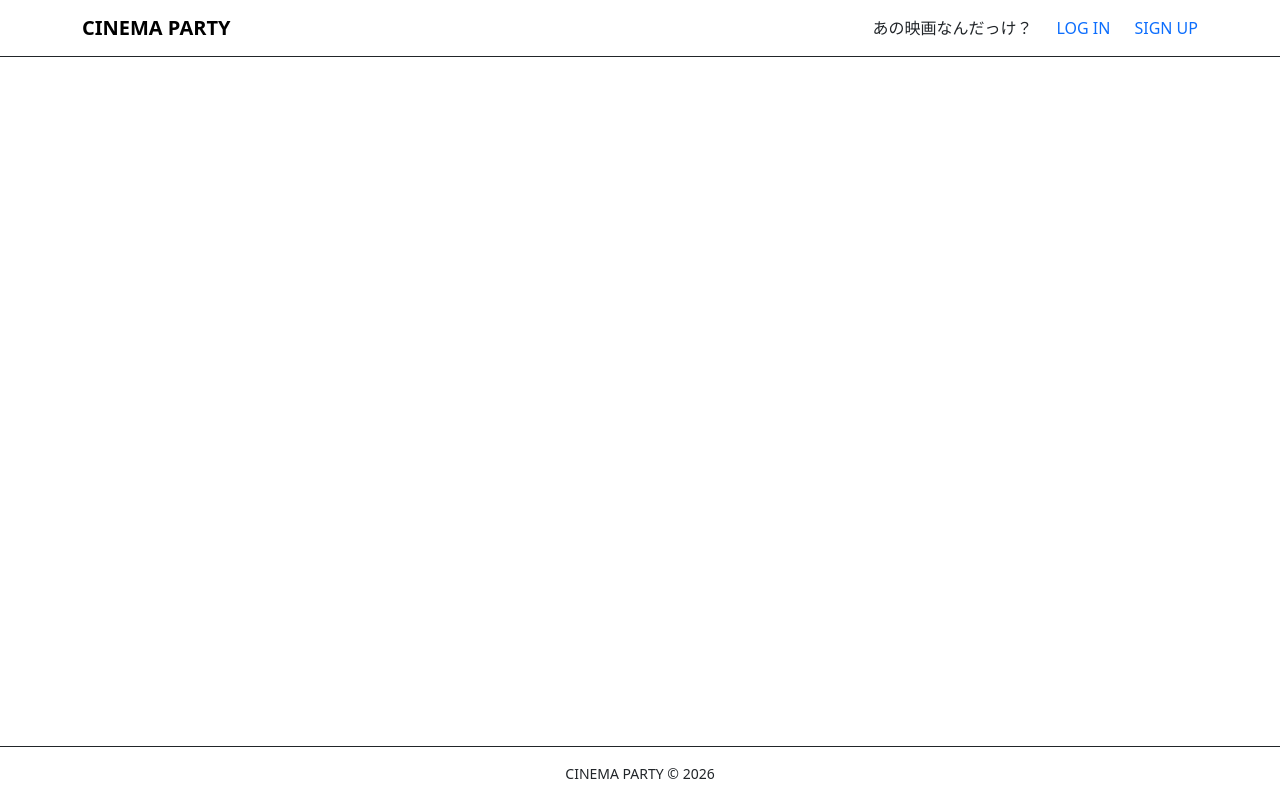
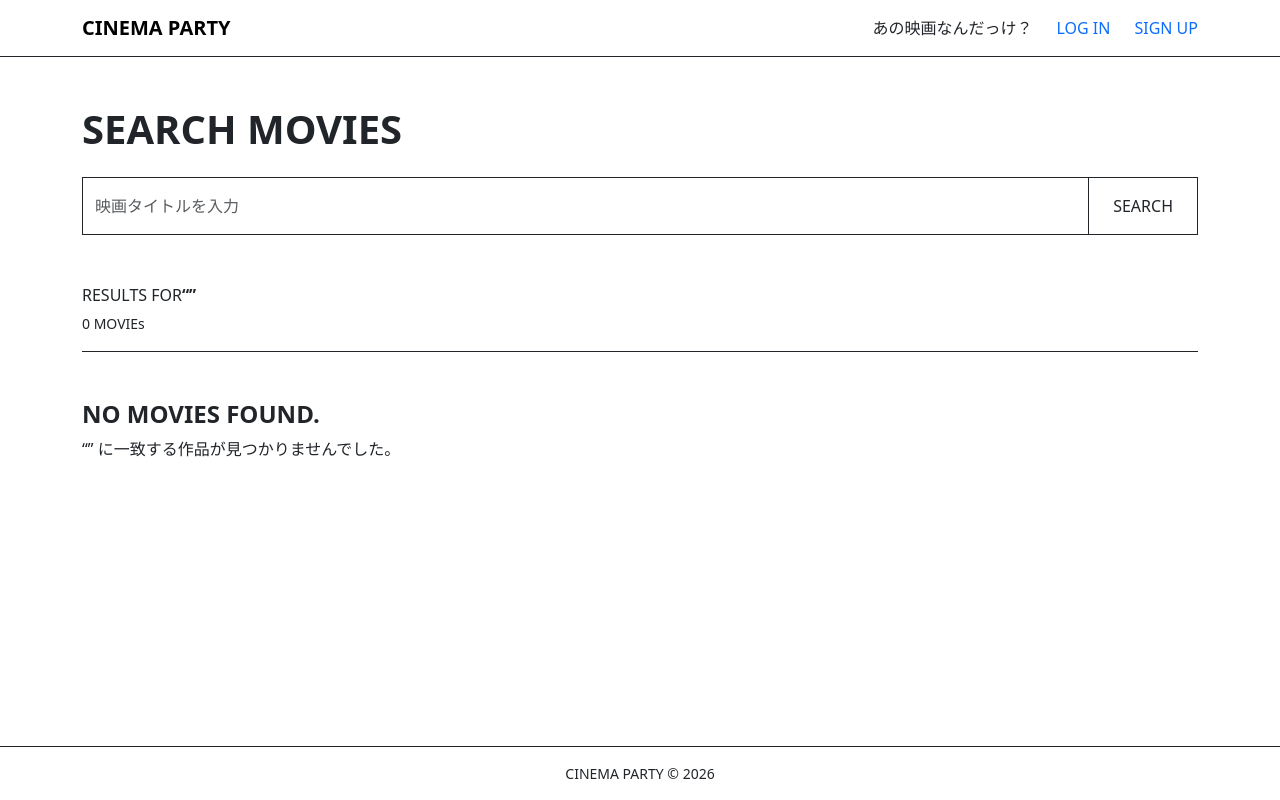
Before and after one commit to mmkubo/cinema-party, a Rails app: page /movies/search in a window 1280 px wide. Run offline with Rails 7, Linux system fonts and the light colour scheme; some libraries are stand-ins or nearby versions.

Commit message:
[Add]ヘッダーリンクと映画検索機能

```diff
--- a/app/views/public/movies/search.html.erb
+++ b/app/views/public/movies/search.html.erb
@@ -1,5 +1,73 @@
-<% @movies.each do |movie| %>
-  <p>
-    <%= link_to movie.title, movie_path(movie) %>
-  </p>
-<% end %>
+<section class="w-100 py-5" style="background-color: var(--cinema-bg);">
+  <div class="container">
+
+    <h1 class="fw-bold mb-4" style="color: var(--cinema-accent);">
+      SEARCH MOVIES
+    </h1>
+
+    <%= form_with url: search_movies_path,method: :get,
+        class: "input-group top-search mb-5" do |form| %>
+
+      <%= form.text_field :keyword,
+          value: params[:keyword],
+          class: "form-control rounded-0 border-dark py-3",
+          placeholder: "映画タイトルを入力" %>
+
+      <%= form.submit "SEARCH",class: "btn rounded-0 border-dark px-4" %>
+
+    <% end %>
+
+    <div class="mb-3">
+      <p class="mb-1">
+        RESULTS FOR<strong>“<%= params[:keyword] %>”</strong>
+      </p>
+
+      <small><%= pluralize(@movies.count, "MOVIE") %></small>
+    </div>
+
+    <% if @movies.any? %>
+
+      <div class="border-top border-dark">
+
+        <% @movies.each do |movie| %>
+          <%= link_to movie_path(movie),class: "d-block text-decoration-none text-dark border-bottom border-dark py-4" do %>
+
+            <div class="row align-items-center">
+
+              <div class="col-2">
+                <span class="small">MOVIE</span>
+              </div>
+
+              <div class="col-10">
+                <h2 class="fs-3 fw-bold mb-2">
+                  <%= movie.title %>
+                </h2>
+
+                <p class="mb-0">
+                  <%= movie.release_date.year %>/<%= movie.director %>
+                </p>
+              </div>
+
+            </div>
+
+          <% end %>
+        <% end %>
+
+      </div>
+
+    <% else %>
+
+      <div class="border-top border-dark py-5">
+        <h2 class="fs-4 fw-bold">
+          NO MOVIES FOUND.
+        </h2>
+
+        <p class="mb-0">
+          “<%= params[:keyword] %>” に一致する作品が見つかりませんでした。
+        </p>
+      </div>
+
+    <% end %>
+
+  </div>
+</section>
```
